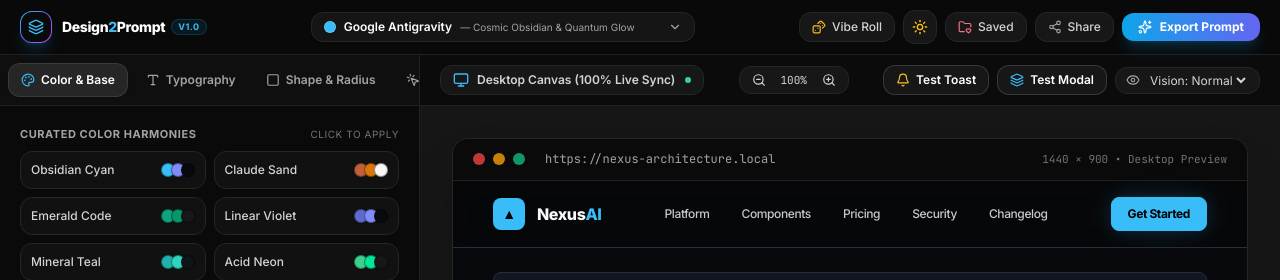
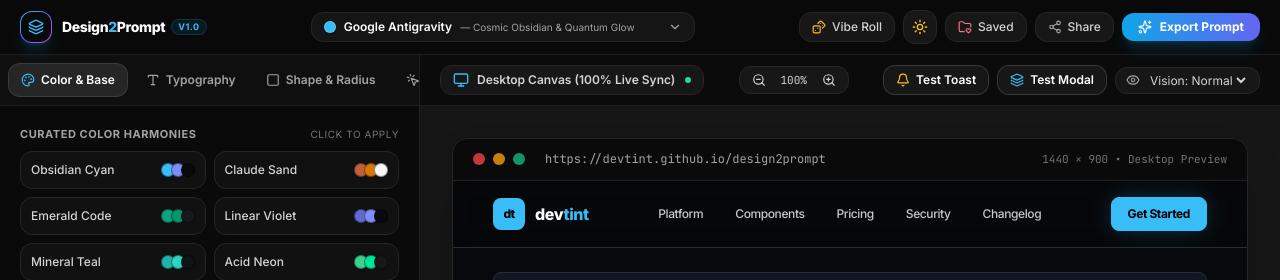
Before and after one commit to devtint/design2prompt, a React (Vite) app: page / in a window 1280 px wide. Shown: the top 280 px of the page. Built offline with nearby package versions, Linux system fonts and the light colour scheme; a web font is replaced by a local one.

Commit message:
fix(branding): use user github username devtint across navbar, url bar, and footer

```diff
--- a/src/components/LivePreview.tsx
+++ b/src/components/LivePreview.tsx
@@ -217,7 +217,7 @@ export const LivePreview: React.FC<LivePreviewProps> = ({
                 <span className="w-3 h-3 rounded-full bg-red-500/80" />
                 <span className="w-3 h-3 rounded-full bg-amber-500/80" />
                 <span className="w-3 h-3 rounded-full bg-emerald-500/80" />
-                <span className="ml-3 text-xs font-mono text-neutral-400 hidden sm:inline">https://nexus-architecture.local</span>
+                <span className="ml-3 text-xs font-mono text-neutral-400 hidden sm:inline">https://devtint.github.io/design2prompt</span>
               </div>
               <div className="text-[11px] font-mono text-neutral-500">
                 1440 × 900 • Desktop Preview
@@ -246,20 +246,20 @@ export const LivePreview: React.FC<LivePreviewProps> = ({
               >
                 <div
                   onClick={() => flashHighlight('Navigation & Brand', 'foundation')}
-                  className="flex items-center gap-3 cursor-pointer group"
+                  className="flex items-center gap-2.5 cursor-pointer group"
                 >
                   <div
-                    className="w-8 h-8 flex items-center justify-center font-bold text-sm shadow-sm group-hover:scale-105 transition-transform"
+                    className="w-8 h-8 flex items-center justify-center font-black text-xs tracking-tighter shadow-sm group-hover:scale-105 transition-transform"
                     style={{
                       backgroundColor: 'var(--theme-primary)',
                       color: theme.isDark ? '#000000' : '#ffffff',
                       borderRadius: 'var(--theme-radius-card)',
                     }}
                   >
-                    ▲
+                    dt
                   </div>
                   <span className="font-extrabold tracking-tight text-base" style={{ fontFamily: 'var(--theme-font-heading)' }}>
-                    Nexus<span style={{ color: 'var(--theme-primary)' }}>AI</span>
+                    dev<span style={{ color: 'var(--theme-primary)' }}>tint</span>
                   </span>
                 </div>
 
@@ -861,7 +861,7 @@ export const LivePreview: React.FC<LivePreviewProps> = ({
                 className="px-6 sm:px-10 py-8 border-t flex flex-wrap items-center justify-between gap-4 text-xs opacity-75"
                 style={{ borderColor: 'var(--theme-border)' }}
               >
-                <span>© 2026 Nexus Architecture. Powered by Design2Prompt.</span>
+                <span>© 2026 devtint. Powered by Design2Prompt.</span>
                 <div className="flex gap-6">
                   <span className="hover:underline cursor-pointer">Privacy</span>
                   <span className="hover:underline cursor-pointer">Terms</span>
```
